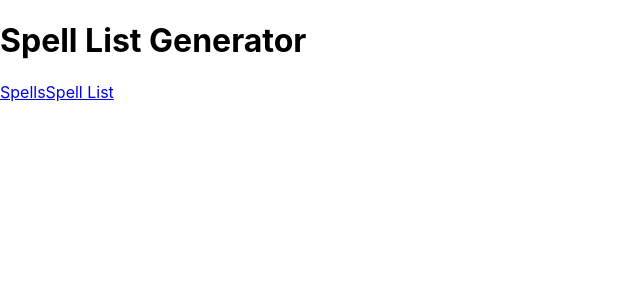
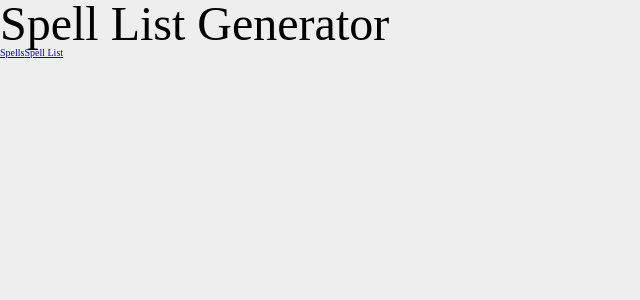
Before and after one commit to tsbarrett89/daily-spell-list, a React (Create React App) app: page /saved-spells in a window 1280 px wide. Shown: the top 300 px of the page, without its empty margins (0-640 px from the left). Built offline with nearby package versions, Linux system fonts and the light colour scheme.

Commit message:
installed sass, index.scss added and imported, reset, global, header styles

```diff
--- a/package.json
+++ b/package.json
@@ -7,6 +7,7 @@
     "@testing-library/react": "^9.3.2",
     "@testing-library/user-event": "^7.1.2",
     "axios": "^0.19.2",
+    "node-sass": "^4.14.1",
     "react": "^16.13.1",
     "react-dom": "^16.13.1",
     "react-router": "^5.2.0",
--- a/src/App.js
+++ b/src/App.js
@@ -17,7 +17,7 @@
   }
 
   return (
-    <div>
+    <div className="container">
       <SavedSpellsContext.Provider value={{ savedSpells, saveSpell }} >
         <Header />
 
--- a/src/components/Header.js
+++ b/src/components/Header.js
@@ -4,13 +4,13 @@
 const Header = () => {
 
     return (
-        <div>
+        <header>
             <h1>Spell List Generator</h1>
             <nav>
                 <NavLink to='/'>Spells</NavLink>
                 <NavLink to='/saved-spells'>Spell List</NavLink>
             </nav>
-        </div>
+        </header>
     )
 }
 
--- a/src/index.css
+++ /dev/null
@@ -1,13 +0,0 @@
-body {
-  margin: 0;
-  font-family: -apple-system, BlinkMacSystemFont, 'Segoe UI', 'Roboto', 'Oxygen',
-    'Ubuntu', 'Cantarell', 'Fira Sans', 'Droid Sans', 'Helvetica Neue',
-    sans-serif;
-  -webkit-font-smoothing: antialiased;
-  -moz-osx-font-smoothing: grayscale;
-}
-
-code {
-  font-family: source-code-pro, Menlo, Monaco, Consolas, 'Courier New',
-    monospace;
-}
--- a/src/index.js
+++ b/src/index.js
@@ -2,10 +2,9 @@
 import ReactDOM from 'react-dom';
 import { BrowserRouter as Router } from 'react-router-dom';
 
-import './index.css';
+import './index.scss'
 
 import App from './App';
-
 
 ReactDOM.render(
   <Router>
--- /dev/null
+++ b/src/index.scss
@@ -0,0 +1,3 @@
+@import 'style/reset';
+@import 'style/global';
+@import 'style/header';
--- /dev/null
+++ b/src/style/global.scss
@@ -0,0 +1,11 @@
+body {
+    background-color: #EEE;
+    font-size: 62.5%;
+    box-sizing: border-box;
+}
+
+.container {
+    display: flex;
+    flex-direction: column;
+    align-items: center;
+}
--- /dev/null
+++ b/src/style/header.scss
@@ -0,0 +1,7 @@
+header {
+    width: 100%;
+
+    h1 {
+        font-size: 3rem;
+    }
+}
--- /dev/null
+++ b/src/style/reset.scss
@@ -0,0 +1,48 @@
+/* http://meyerweb.com/eric/tools/css/reset/
+   v2.0 | 20110126
+   License: none (public domain)
+*/
+
+html, body, div, span, applet, object, iframe,
+h1, h2, h3, h4, h5, h6, p, blockquote, pre,
+a, abbr, acronym, address, big, cite, code,
+del, dfn, em, img, ins, kbd, q, s, samp,
+small, strike, strong, sub, sup, tt, var,
+b, u, i, center,
+dl, dt, dd, ol, ul, li,
+fieldset, form, label, legend,
+table, caption, tbody, tfoot, thead, tr, th, td,
+article, aside, canvas, details, embed,
+figure, figcaption, footer, header, hgroup,
+menu, nav, output, ruby, section, summary,
+time, mark, audio, video {
+	margin: 0;
+	padding: 0;
+	border: 0;
+	font-size: 100%;
+	font: inherit;
+	vertical-align: baseline;
+}
+/* HTML5 display-role reset for older browsers */
+article, aside, details, figcaption, figure,
+footer, header, hgroup, menu, nav, section {
+	display: block;
+}
+body {
+	line-height: 1;
+}
+ol, ul {
+	list-style: none;
+}
+blockquote, q {
+	quotes: none;
+}
+blockquote:before, blockquote:after,
+q:before, q:after {
+	content: '';
+	content: none;
+}
+table {
+	border-collapse: collapse;
+	border-spacing: 0;
+}
```
Also changed, not shown: 1 other file (tests, documents, lock files or other folders).
